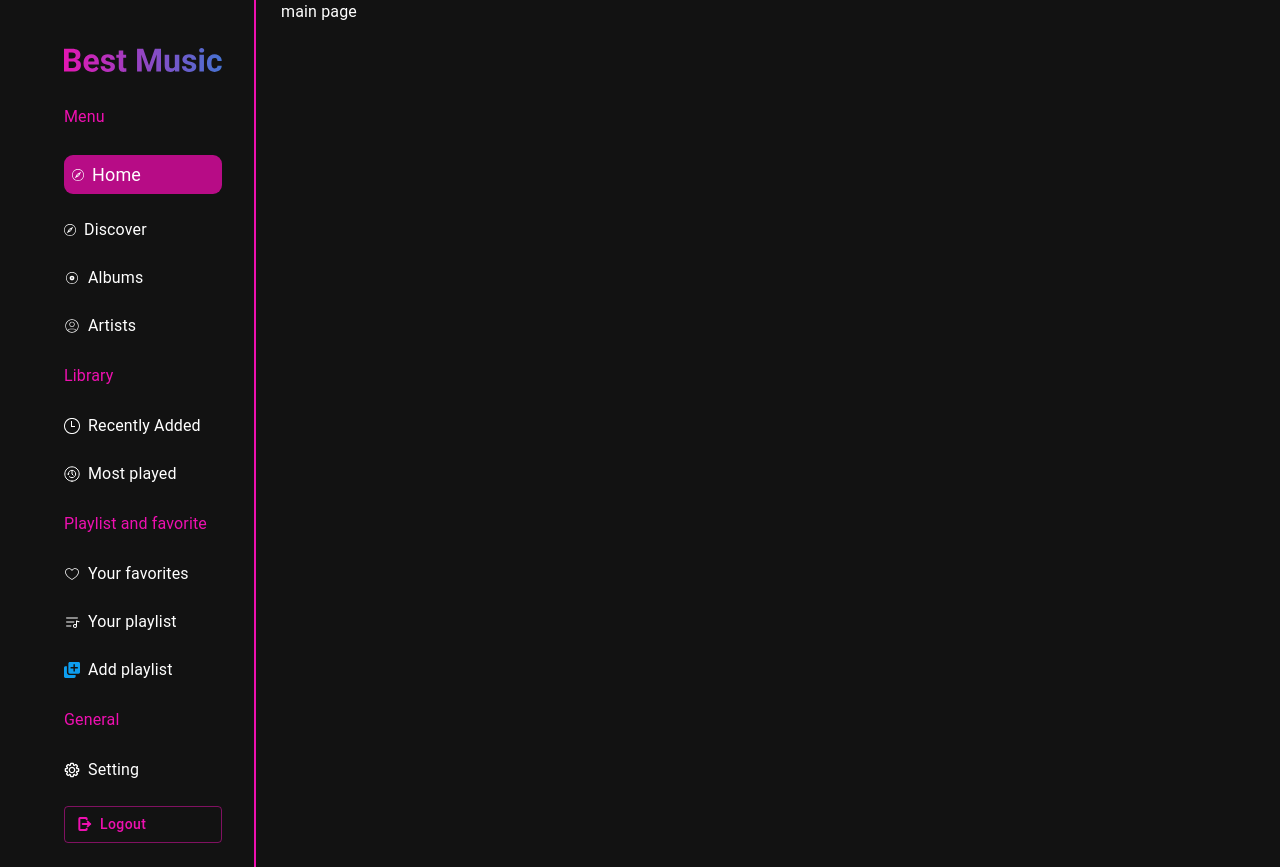
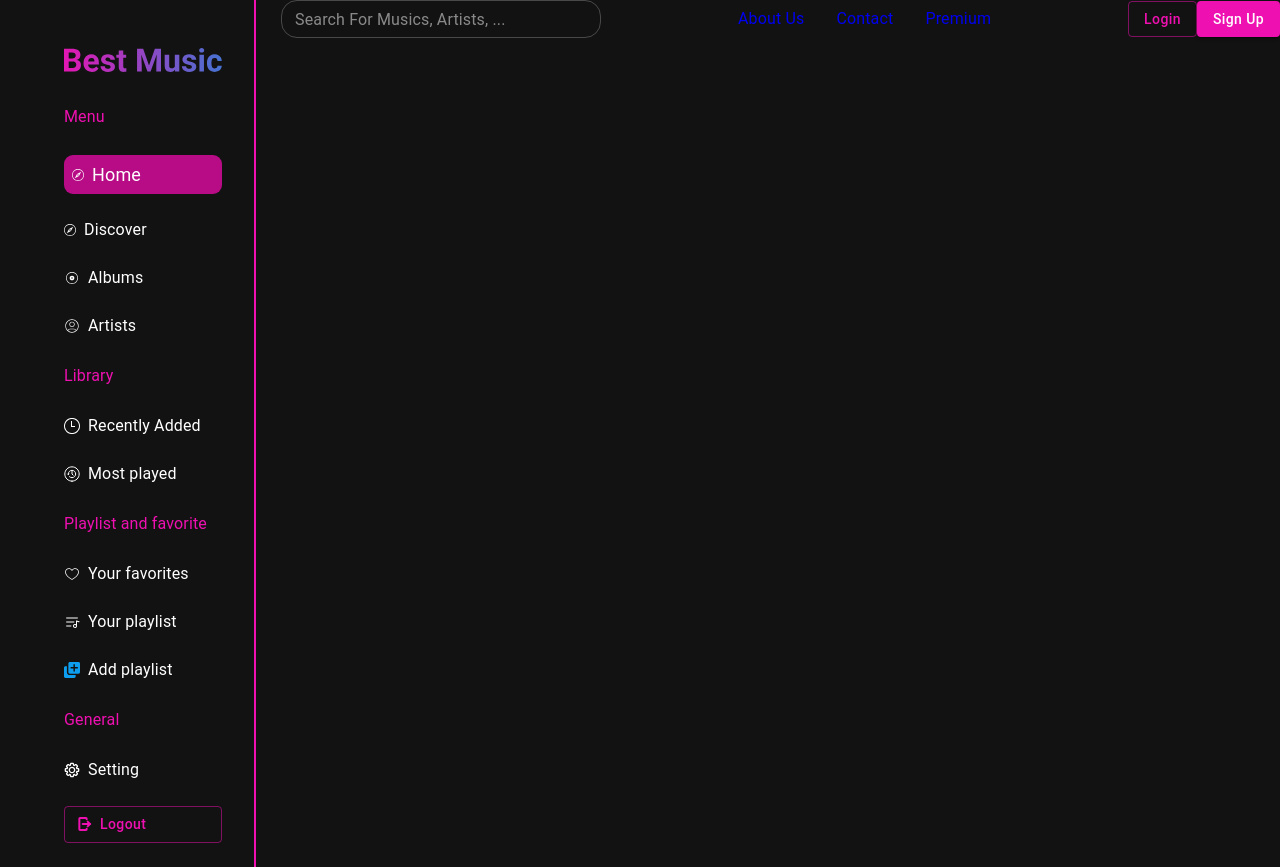
Before and after one commit to ElyorTuyliyev/music-app, a Next.js app: page / in a window 1280 px wide. Built offline with nearby package versions, Linux system fonts and the light colour scheme; what @mui/material-nextjs would draw is missing.

Commit message:
add header

```diff
--- a/src/app/layout.tsx
+++ b/src/app/layout.tsx
@@ -28,7 +28,17 @@ export default function RootLayout({
               }}
             >
               <Sidebar />
-              <CssBaseline>{children}</CssBaseline>
+              <CssBaseline>
+                <Box
+                  sx={{
+                    maxWidth: "1031px",
+                    width: "100%",
+                    margin: "0 auto",
+                  }}
+                >
+                  {children}
+                </Box>
+              </CssBaseline>
             </Box>
           </ThemeProvider>
         </AppRouterCacheProvider>
--- a/src/app/page.tsx
+++ b/src/app/page.tsx
@@ -1,5 +1,10 @@
 import Image from "next/image";
+import Header from "../layout/Header/Header";
 
 export default function Home() {
-  return <main>main page</main>;
+  return (
+    <main>
+      <Header />
+    </main>
+  );
 }
--- /dev/null
+++ b/src/layout/Header/Header.tsx
@@ -0,0 +1,28 @@
+import { Box, Button, TextField } from "@mui/material";
+import Link from "next/link";
+import { HeaderStyle } from "./header.style";
+
+export default function Header() {
+  return (
+    <HeaderStyle>
+      <header className="header">
+        <Box className="header__search-wrapper">
+          <TextField
+            className="header__search"
+            fullWidth
+            placeholder="Search For Musics, Artists, ..."
+          />
+        </Box>
+        <Box className="header__link">
+          <Link href={"#"}>About Us</Link>
+          <Link href={"#"}>Contact</Link>
+          <Link href={"#"}>Premium</Link>
+        </Box>
+        <Box className="header__btn">
+          <Button variant="outlined">Login</Button>
+          <Button variant="contained">Sign Up</Button>
+        </Box>
+      </header>
+    </HeaderStyle>
+  );
+}
--- /dev/null
+++ b/src/layout/Header/header.style.ts
@@ -0,0 +1,21 @@
+"use client";
+import theme from "@/src/theme/theme";
+import styled from "@emotion/styled";
+
+export const HeaderStyle = styled.div`
+  .header {
+    display: flex;
+    align-items: center;
+    justify-content: space-between;
+  }
+
+  .header__search-wrapper {
+    width: 320px;
+  }
+
+  .header__link {
+    display: flex;
+    align-items: center;
+    gap: ${theme.spacing(4)};
+  }
+`;
--- a/src/theme/theme.tsx
+++ b/src/theme/theme.tsx
@@ -37,6 +37,16 @@ const theme = createTheme({
         },
       },
     },
+    MuiTextField: {
+      styleOverrides: {
+        root: {
+          "& .MuiInputBase-root": {
+            height: 38,
+            borderRadius: 16,
+          },
+        },
+      },
+    },
   },
 });
 
```
